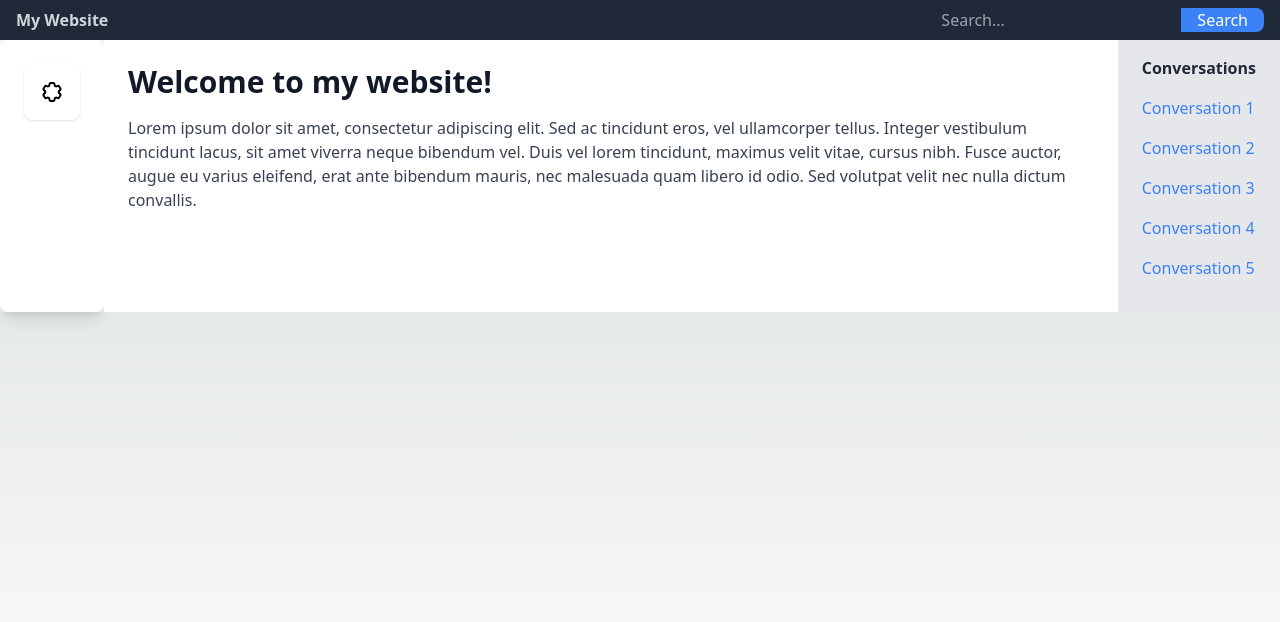
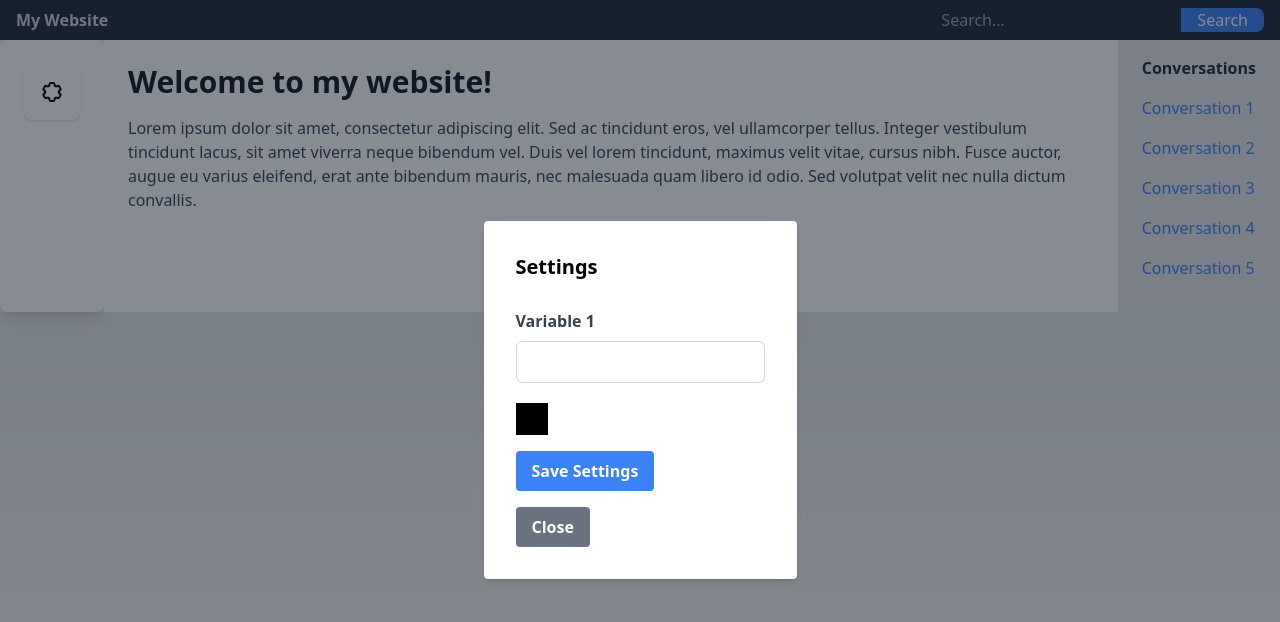
Before and after one commit to AUT-R-D/project, a Next.js app: page / in a window 1280 px wide. Shown: the top 622 px of the page. Built offline with nearby package versions, Linux system fonts and the light colour scheme.

Commit message:
Finished ability to add more than one variable! - Carl

```diff
--- a/src/app/page.tsx
+++ b/src/app/page.tsx
@@ -3,24 +3,132 @@ import { useState } from "react";
 
 export default function Home() {
 	const [popupVisible, setPopupVisible] = useState(false);
-	const [var1, setVar1] = useState(""); // make var1 an array instead of a value
+	const myArray: string[] = []; // array of variables
+	const [vars, setVars] = useState(myArray); // setting array of variables as state
+	const els: HTMLElement[] = []; // array of variables
+	const [varInputs, setVarInputs] = useState(els); // setting array of variable inputs as state
+	const [firstVarInput, setFirstVarInput] = useState(""); // just for the first initial var input.
+	let [varNum, setVarNum] = useState(2); // for updating variable label names
+
+	window.onload = function () {
+		//console.log("Page has finished loading");
+		//var setTab = document.getElementById("settingstabparent") as HTMLElement;
+
+		// hiding setting tab when page is loaded...
+		const setTab = document.querySelector('#settingstabparent') as HTMLElement;
+		if (setTab !== null) {
+			setTab.style.display = "none";
+		}
+	}
 
 	function saveVars() {
-		const inputElement = document.getElementById("input") as HTMLInputElement;
-		const inputvar1 = inputElement.value;
-		console.log("Set: " + inputvar1);
-		setVar1(inputvar1);
+		const setTab = document.getElementById("settingstab") as HTMLInputElement;
+		const children = setTab.children;
+
+		// clear arrays then add all elements and values
+		vars.splice(0, vars.length);
+		varInputs.splice(0, varInputs.length);
+
+		// add all current vars and elements to arrays (starting after first one)
+		for (let i = 2; i < children.length; i++) {
+			if (children[i] !== null) {
+				const element = children[i] as HTMLElement;
+				const newVarInput = element.querySelector('input');
+
+				if (newVarInput !== null) {
+					const variable = newVarInput.value;
+
+					if (variable !== null) {
+						vars.push(variable);
+						varInputs.push(element);
+					}
+
+				}
+			}
+		}
+
+		setVars(vars);
+		setVarInputs(varInputs);
+
+		// for setting first var
+		const element = children[1] as HTMLInputElement;
+		const newVarInput = element.querySelector('input');
+		if (newVarInput !== null) {
+			if (newVarInput.value !== null) {
+				const variable = newVarInput.value;
+				setFirstVarInput(variable);
+			}
+
+		}
+
 	}
 
 	function togglePopup() {
-		setPopupVisible(!popupVisible);
-		/* if (!popupVisible) { // this function is made redundant by the setValue parameter of the input
+		const setTabParent = document.getElementById("settingstabparent") as HTMLElement;
 
-			const inputElement = document.getElementById("input") as HTMLInputElement;
-			console.log(inputElement)
-			console.log("Get: " + var1);
-			inputElement.value = var1;
-		}*/
+		// switching visibility of settings tab accordingly
+		if (setTabParent.style.display == "none") {
+			setTabParent.style.display = "block";
+		}
+		else {
+			setTabParent.style.display = "none";
+		}
+
+
+		// showing divs upon opening settings
+		if (setTabParent.style.display == "block") {
+
+			console.log(vars);
+			console.log(varInputs);
+
+			const setTab = document.getElementById("settingstab") as HTMLElement;
+
+			for (let i = 0; i < vars.length; i++) {
+				if (vars[i] !== undefined) {
+					setTab.appendChild(varInputs[i]);
+				}
+
+			}
+		}
+
+		const setTab = document.getElementById("settingstab") as HTMLInputElement;
+		const children = setTab.children;
+
+		for (let i = 2; i < children.length; i++) {
+			if (children[i].querySelector('input') !== null) {
+				const input = children[i].querySelector('input');
+				if (input !== null) {
+					if (input.value === "") {
+						setTab.removeChild(children[i]);
+						setVarNum(varNum - 1);
+						console.log("Removed: "+ varNum);
+					}
+				}
+			}
+
+		}
+	}
+
+	function addPlus() {
+		// append new variable to settings tab
+		const setTab = document.getElementById("settingstab") as HTMLInputElement;
+		const varInput = document.getElementById("varInput") as HTMLInputElement
+		const newVar = varInput.cloneNode(true) as HTMLElement;
+		const newVarLabel = newVar.querySelector('label');
+		const newVarInput = newVar.querySelector('input');
+		setTab.appendChild(newVar);
+
+		// change new variable's label to correct number
+		if (newVarLabel !== null) {
+			newVarLabel.textContent = "Variable " + varNum;
+			setVarNum(varNum + 1);
+			console.log("Added: "+ varNum);
+		}
+
+		// change newvars value to ""
+		if (newVarInput !== null) {
+			newVarInput.value = "";
+		}
 	}
 
 	return (
@@ -97,12 +205,22 @@ export default function Home() {
 			<div>
 
 
-				{popupVisible && (
-					<div className="absolute top-0 left-0 w-full h-full bg-gray-900 bg-opacity-50 flex items-center justify-center z-50">
-						<div className="bg-white p-8 rounded shadow-md">
+				<div className="absolute top-0 left-0 w-full h-full bg-gray-900 bg-opacity-50 flex items-center justify-center z-50" id="settingstabparent">
+					<div className="bg-white p-8 rounded shadow-md" id="settingstab">
 						<h2 className="text-xl text-black font-bold mb-4">Settings</h2>
-							<label htmlFor="input" className="block text-gray-700 font-bold mb-2">Variable 1</label>
-							<input id="input" type="text" className="border border-gray-300 p-2 rounded-md" defaultValue={var1}></input>
+
+						<div id="varInput" className="pt-3">
+							<label htmlFor="input" className="block text-gray-700 font-bold mb-2" id="varLabel">Variable 1</label>
+							<input id="input" type="text" className="border border-gray-300 p-2 rounded-md" defaultValue={firstVarInput}></input>
+						</div>
+
+						<div className="flex w-8 h-8 bg-black mt-5 items-center" id="addBtn" onClick={addPlus}>
+							<svg xmlns="http://www.w3.org/2000/svg" fill="none" viewBox="0 0 24 24" stroke-width="2" stroke="currentColor" className="w-6 h-6">
+								<path stroke-linecap="round" stroke-linejoin="round" d="M12 6v12m6-6H6" />
+							</svg>
+						</div>
+
+
 
 						<button className="block mt-4 bg-blue-500 hover:bg-blue-700 text-white font-bold py-2 px-4 rounded"
 							onClick={saveVars}>
@@ -115,7 +233,6 @@ export default function Home() {
 					</div>
 				</div>
 
-				)}
 			</div>
 
 		</main>
```
Lines whose indentation alone changed are shown as unchanged.
